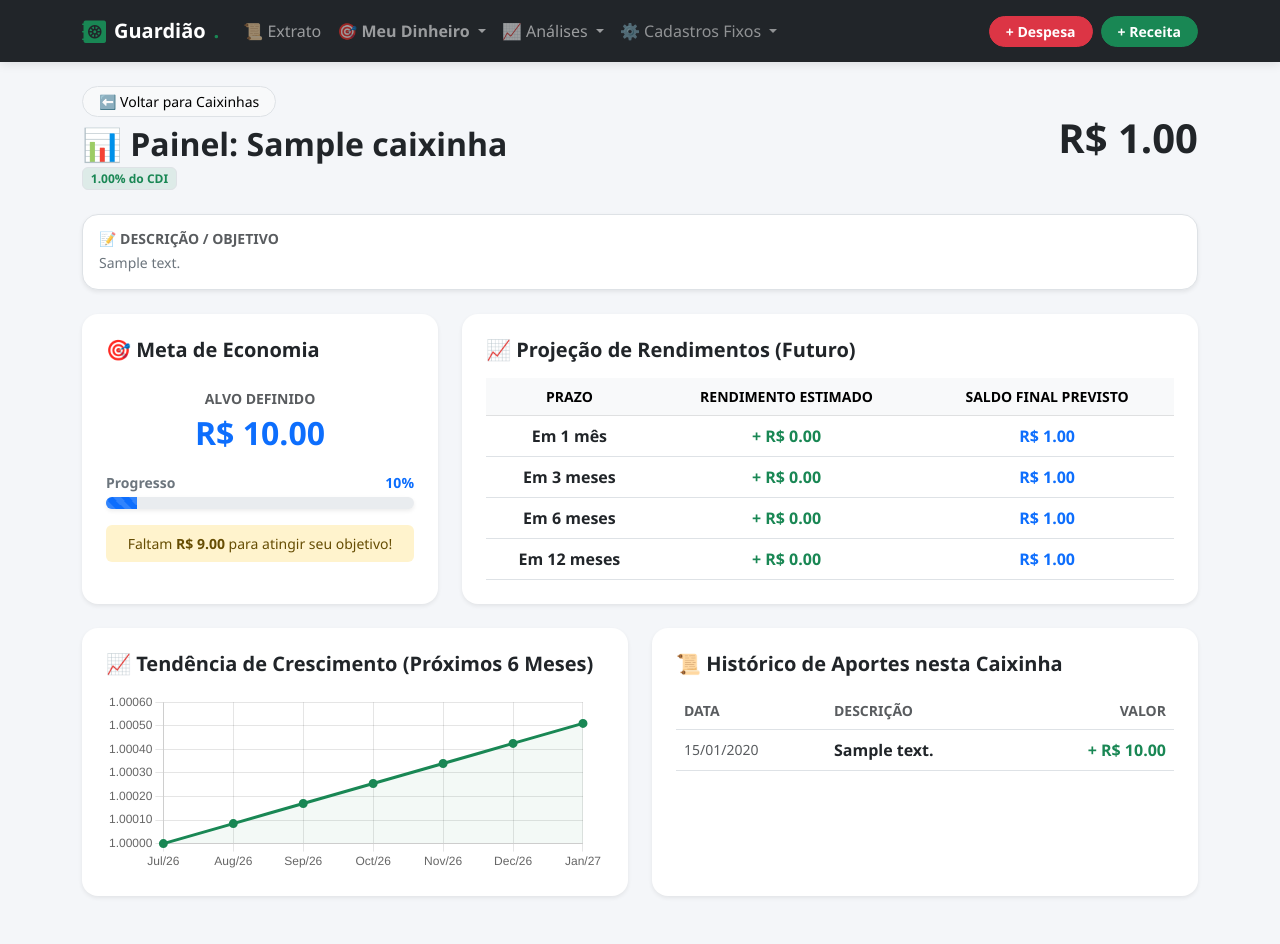
After one commit to laysearaujo/fin_control, a Django app: page /caixinhas/detalhes/1/ in a window 1280 px wide. The commit adds this page. Run offline with Django 5.2, Linux system fonts and the light colour scheme; tables that the repository leaves empty hold one stand-in row (values such as "Sample post").

Commit message:
feat: caixinhas details

```diff
--- a/core/urls.py
+++ b/core/urls.py
@@ -18,6 +18,7 @@ urlpatterns = [
     path('caixinhas/emprestimo/', views.novo_emprestimo_proprio, name='novo_emprestimo_proprio'),
     path('caixinhas/editar/<int:id>/', views.editar_caixinha, name='editar_caixinha'),
     path('caixinhas/apagar/<int:id>/', views.apagar_caixinha, name='apagar_caixinha'),
+    path('caixinhas/detalhes/<int:id>/', views.detalhes_caixinha, name='detalhes_caixinha'),
 
     # --- TRANSAÇÕES (RECEITA E DESPESA) ---
     path('despesa/nova/', views.nova_transacao, name='nova_transacao'),
--- a/finance/models.py
+++ b/finance/models.py
@@ -29,6 +29,7 @@ class Caixinha(models.Model):
     saldo_atual = models.DecimalField(max_digits=12, decimal_places=2, default=0)
     meta_cdi = models.DecimalField(max_digits=5, decimal_places=2, default=102, help_text="% do CDI (Ex: 100, 102)")
     meta_valor = models.DecimalField(max_digits=12, decimal_places=2, null=True, blank=True, help_text="Meta em R$ para esta caixinha (Opcional)")
+    descricao = models.TextField(null=True, blank=True, help_text="Para que serve esta caixinha? (Opcional)")
 
     def projecao_mes_seguinte(self):
         # Taxa CDI Mensal Aprox (0.85% ao mês)
@@ -63,9 +64,8 @@ class GastoFixo(models.Model):
     categoria = models.ForeignKey(Categoria, on_delete=models.SET_NULL, null=True, blank=True)
     eh_cartao = models.BooleanField(default=False)
     cartao = models.ForeignKey(CartaoCredito, on_delete=models.SET_NULL, null=True, blank=True)
-
-    # Se for um pagamento de empréstimo próprio
     emprestimo_vinculado = models.ForeignKey(EmprestimoProprio, on_delete=models.SET_NULL, null=True, blank=True)
+    caixinha_destino = models.ForeignKey('Caixinha', on_delete=models.SET_NULL, null=True, blank=True, help_text="Se for um aporte, escolha a caixinha de destino")
 
 class Receita(models.Model):
     descricao = models.CharField(max_length=100)
--- /dev/null
+++ b/finance/templates/detalhes_caixinha.html
@@ -0,0 +1,150 @@
+{% extends 'base.html' %}
+
+{% block content %}
+<div class="d-flex justify-content-between align-items-center mb-4">
+    <div>
+        <a href="{% url 'caixinhas' %}" class="btn btn-sm btn-light border rounded-pill px-3 mb-2">⬅️ Voltar para Caixinhas</a>
+        <h2 class="fw-bold m-0">📊 Painel: {{ caixinha.nome }}</h2>
+        <span class="badge bg-success bg-opacity-10 text-success border mt-1">{{ caixinha.meta_cdi }}% do CDI</span>
+    </div>
+    <h1 class="fw-bold text-dark m-0">R$ {{ caixinha.saldo_atual|floatformat:2 }}</h1>
+</div>
+
+{% if caixinha.descricao %}
+<div class="alert bg-white border shadow-sm rounded-4 mb-4">
+    <h6 class="fw-bold text-muted small text-uppercase mb-1">📝 Descrição / Objetivo</h6>
+    <p class="m-0 text-secondary small">{{ caixinha.descricao }}</p>
+</div>
+{% endif %}
+
+<div class="row g-4 mb-4">
+    <div class="col-md-4">
+        <div class="card card-custom p-4 bg-white h-100 shadow-sm border-0 rounded-4">
+            <h5 class="fw-bold mb-3">🎯 Meta de Economia</h5>
+            {% if caixinha.meta_valor %}
+                <div class="text-center py-2">
+                    <small class="text-muted text-uppercase fw-bold">Alvo Definido</small>
+                    <h2 class="fw-bold text-primary my-1">R$ {{ caixinha.meta_valor|floatformat:2 }}</h2>
+                </div>
+
+                <div class="mb-3 mt-2">
+                    <div class="d-flex justify-content-between small fw-bold mb-1">
+                        <span class="text-secondary">Progresso</span>
+                        <span class="text-primary">{{ porcentagem_meta }}%</span>
+                    </div>
+                    <div class="progress shadow-sm" style="height: 12px; border-radius: 20px;">
+                        <div class="progress-bar bg-primary progress-bar-striped progress-bar-animated" role="progressbar" style="width: {{ porcentagem_meta }}%"></div>
+                    </div>
+                </div>
+
+                {% if falta_para_meta > 0 %}
+                    <div class="alert alert-warning py-2 mb-0 border-0 small text-center">
+                        Faltam <strong>R$ {{ falta_para_meta|floatformat:2 }}</strong> para atingir seu objetivo!
+                    </div>
+                {% else %}
+                    <div class="alert alert-success py-2 mb-0 border-0 small text-center">
+                        🎉 <strong>Meta Atingida!</strong> Parabéns!
+                    </div>
+                {% endif %}
+            {% else %}
+                <div class="text-center text-muted py-5">
+                    <span class="fs-1 d-block">🏁</span>
+                    <p class="small m-0">Nenhuma meta em dinheiro configurada para esta caixinha.</p>
+                    <a href="{% url 'editar_caixinha' caixinha.id %}" class="btn btn-sm btn-link text-decoration-none">Definir uma meta</a>
+                </div>
+            {% endif %}
+        </div>
+    </div>
+
+    <div class="col-md-8">
+        <div class="card card-custom p-4 bg-white h-100 shadow-sm border-0 rounded-4">
+            <h5 class="fw-bold mb-3">📈 Projeção de Rendimentos (Futuro)</h5>
+            <div class="table-responsive">
+                <table class="table table-hover align-middle mb-0 text-center">
+                    <thead class="table-light text-secondary small text-uppercase">
+                        <tr>
+                            <th>Prazo</th>
+                            <th>Rendimento Estimado</th>
+                            <th>Saldo Final Previsto</th>
+                        </tr>
+                    </thead>
+                    <tbody>
+                        {% for p in projecoes %}
+                        <tr>
+                            <td class="fw-bold text-dark">Em {{ p.meses }} {% if p.meses == 1 %}mês{% else %}meses{% endif %}</td>
+                            <td class="text-success fw-bold">+ R$ {{ p.lucro|floatformat:2 }}</td>
+                            <td class="fw-bold text-primary">R$ {{ p.total|floatformat:2 }}</td>
+                        </tr>
+                        {% endfor %}
+                    </tbody>
+                </table>
+            </div>
+        </div>
+    </div>
+</div>
+
+<div class="row g-4">
+    <div class="col-md-6">
+        <div class="card card-custom p-4 bg-white shadow-sm border-0 rounded-4 h-100">
+            <h5 class="fw-bold mb-3">📈 Tendência de Crescimento (Próximos 6 Meses)</h5>
+            <canvas id="graficoCrescimento" height="180"></canvas>
+        </div>
+    </div>
+
+    <div class="col-md-6">
+        <div class="card card-custom p-4 bg-white shadow-sm border-0 rounded-4 h-100">
+            <h5 class="fw-bold mb-3">📜 Histórico de Aportes nesta Caixinha</h5>
+            <div class="table-responsive" style="max-height: 250px; overflow-y: auto;">
+                <table class="table table-hover align-middle mb-0">
+                    <thead class="bg-light sticky-top">
+                        <tr>
+                            <th class="small text-muted text-uppercase">Data</th>
+                            <th class="small text-muted text-uppercase">Descrição</th>
+                            <th class="small text-muted text-uppercase text-end">Valor</th>
+                        </tr>
+                    </thead>
+                    <tbody>
+                        {% for t in historico %}
+                        <tr>
+                            <td class="small text-muted">{{ t.data_compra|date:"d/m/Y" }}</td>
+                            <td class="fw-bold text-dark">{{ t.descricao }}</td>
+                            <td class="text-end text-success fw-bold">+ R$ {{ t.valor_total|floatformat:2 }}</td>
+                        </tr>
+                        {% empty %}
+                        <tr>
+                            <td colspan="3" class="text-center text-muted py-5 small">Nenhum aporte direto registrado via despesa ainda.</td>
+                        </tr>
+                        {% endfor %}
+                    </tbody>
+                </table>
+            </div>
+        </div>
+    </div>
+</div>
+
+<script src="https://cdn.jsdelivr.net/npm/chart.js"></script>
+<script>
+    const ctx = document.getElementById('graficoCrescimento');
+    new Chart(ctx, {
+        type: 'line',
+        data: {
+            labels: {{ labels_grafico|safe }},
+            datasets: [{
+                label: 'Projeção de Patrimônio (R$)',
+                data: {{ dados_grafico|safe }},
+                borderColor: '#198754',
+                backgroundColor: 'rgba(25, 135, 84, 0.05)',
+                borderWidth: 3,
+                fill: true,
+                tension: 0.3,
+                pointBackgroundColor: '#198754'
+            }]
+        },
+        options: {
+            responsive: true,
+            plugins: { legend: { display: false } },
+            scales: { y: { beginAtZero: false } }
+        }
+    });
+</script>
+{% endblock %}
--- a/finance/views.py
+++ b/finance/views.py
@@ -294,6 +294,56 @@ def apagar_caixinha(request, id):
     caixinha = get_object_or_404(Caixinha, id=id)
     caixinha.delete()
     return redirect('caixinhas')
+
+def detalhes_caixinha(request, id):
+    caixinha = get_object_or_404(Caixinha, id=id)
+
+    # 1. Busca todos os aportes/histórico vinculados a essa caixinha
+    historico = Transacao.objects.filter(caixinha_destino=caixinha).order_by('-data_compra')
+
+    # 2. Lógica da Meta
+    falta_para_meta = 0
+    porcentagem_meta = 0
+    if caixinha.meta_valor:
+        falta_para_meta = max(0, caixinha.meta_valor - caixinha.saldo_atual)
+        porcentagem_meta = min(100, int((caixinha.saldo_atual / caixinha.meta_valor) * 100))
+
+    # 3. Projeção de Rendimentos Futuros (Juros Compostos baseados no CDI)
+    # Taxa CDI Mensal aproximada (0.85%) ajustada pelo % da caixinha
+    taxa_mensal = Decimal(0.0085) * (caixinha.meta_cdi / 100)
+
+    projecoes = []
+    meses_alvo = [1, 3, 6, 12]
+    for m in meses_alvo:
+        saldo_projetado = caixinha.saldo_atual * ((1 + taxa_mensal) ** m)
+        lucro_estimado = saldo_projetado - caixinha.saldo_atual
+        projecoes.append({
+            'meses': m,
+            'total': saldo_projetado,
+            'lucro': lucro_estimado
+        })
+
+    # 4. Dados para o Gráfico de Crescimento Mês a Mês (Simulação histórica/futura)
+    # Vamos gerar uma linha mostrando a tendência de crescimento nos próximos 6 meses
+    labels_grafico = []
+    dados_grafico = []
+    hoje = timezone.now().date()
+
+    for i in range(7):
+        data_futura = hoje + relativedelta(months=i)
+        labels_grafico.append(data_futura.strftime("%b/%y"))
+        dados_grafico.append(float(caixinha.saldo_atual * ((1 + taxa_mensal) ** i)))
+
+    context = {
+        'caixinha': caixinha,
+        'historico': historico,
+        'falta_para_meta': falta_para_meta,
+        'porcentagem_meta': porcentagem_meta,
+        'projecoes': projecoes,
+        'labels_grafico': labels_grafico,
+        'dados_grafico': dados_grafico,
+    }
+    return render(request, 'detalhes_caixinha.html', context)
 
 def novo_emprestimo_proprio(request):
     form = EmprestimoProprioForm(request.POST or None)
@@ -671,26 +721,33 @@ def pagar_gasto_fixo(request, id_fixo):
     ano = request.GET.get('ano', timezone.now().year)
 
     if request.method == 'POST':
-        valor_real = request.POST.get('valor_real')
+        valor_real = Decimal(request.POST.get('valor_real').replace(',', '.'))
         data_pagamento = request.POST.get('data_pagamento')
 
-        # LÓGICA NOVA AQUI:
-        # Se o gasto fixo está configurado como cartão, usamos o cartão dele.
         usar_cartao = gasto_fixo.eh_cartao
         cartao_escolhido = gasto_fixo.cartao if usar_cartao else None
 
-        Transacao.objects.create(
-            descricao=f"Pgto: {gasto_fixo.nome}",
-            valor_total=valor_real,
-            data_compra=data_pagamento,
-            gasto_fixo=gasto_fixo,
-            categoria=gasto_fixo.categoria,
+        # Pega a caixinha correta definida diretamente no cadastro do Gasto Recorrente!
+        caixinha_vinculada = gasto_fixo.caixinha_destino
 
-            # Aqui definimos se vai pra fatura ou pro saldo
-            eh_cartao=usar_cartao,
-            cartao=cartao_escolhido,
-            qtd_parcelas=1 # Assinatura mensal é sempre 1x
-        )
+        with transaction.atomic():
+            # 1. Cria a transação apontando para a caixinha certa
+            Transacao.objects.create(
+                descricao=f"Pgto: {gasto_fixo.nome}",
+                valor_total=valor_real,
+                data_compra=data_pagamento,
+                gasto_fixo=gasto_fixo,
+                categoria=gasto_fixo.categoria,
+                eh_cartao=usar_cartao,
+                cartao=cartao_escolhido,
+                qtd_parcelas=1,
+                caixinha_destino=caixinha_vinculada
+            )
+
+            # 2. Atualiza o saldo apenas se o gasto tiver uma caixinha vinculada
+            if caixinha_vinculada:
+                caixinha_vinculada.saldo_atual += valor_real
+                caixinha_vinculada.save()
 
         return redirect(f'/?mes={mes}&ano={ano}')
 
```
Also changed, not shown: finance/forms.py (+4 -4 lines), finance/templates/caixinhas.html (+31 -6 lines).
